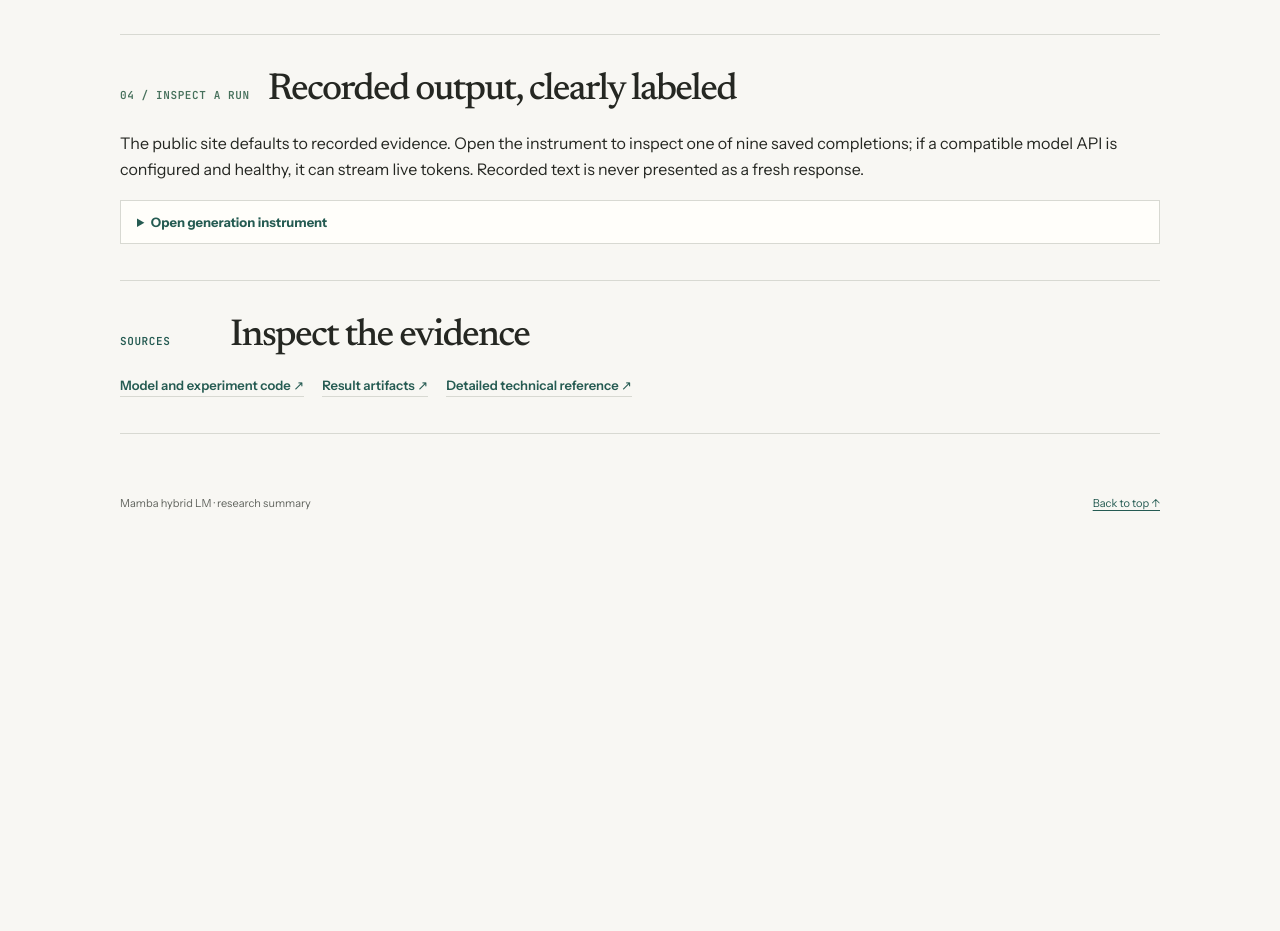
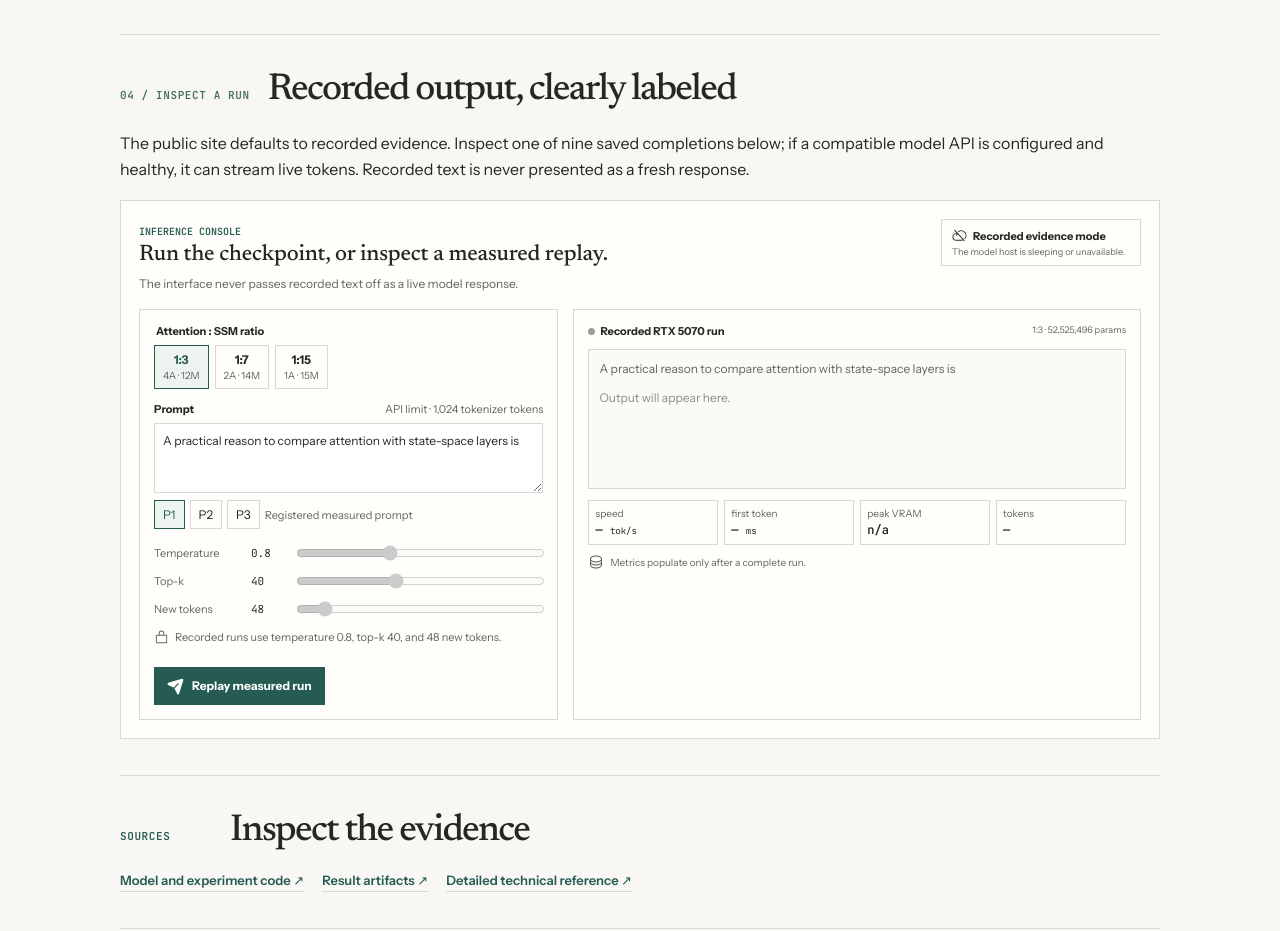
Before and after one commit to Karan-Anchan/mamba-hybrid-lm-showcase, a React (Vite) app: page / in a window 1280 px wide. Shown: the part 2301-3232 px from the top of the page. Before the commit the page ends 2843 px from the top, so only its background shows below. Built offline with nearby package versions, Linux system fonts and the light colour scheme; no server answers.

Commit message:
Show Mamba demo without disclosure

```diff
--- a/src/App.tsx
+++ b/src/App.tsx
@@ -156,8 +156,8 @@ function App() {
 
         <section className="section" id="demo" aria-labelledby="demo-title">
           <div className="section-head"><p className="eyebrow">04 / Inspect a run</p><h2 id="demo-title">Recorded output, clearly labeled</h2></div>
-          <p className="section-intro">The public site defaults to recorded evidence. Open the instrument to inspect one of nine saved completions; if a compatible model API is configured and healthy, it can stream live tokens. Recorded text is never presented as a fresh response.</p>
-          <details className="demo-details"><summary>Open generation instrument</summary><GenerationLab ratio={ratio} onRatioChange={setRatio} /></details>
+          <p className="section-intro">The public site defaults to recorded evidence. Inspect one of nine saved completions below; if a compatible model API is configured and healthy, it can stream live tokens. Recorded text is never presented as a fresh response.</p>
+          <div className="demo-panel"><GenerationLab ratio={ratio} onRatioChange={setRatio} /></div>
         </section>
 
         <section className="section source-section" id="sources" aria-labelledby="sources-title">
--- a/src/components/GenerationLab.tsx
+++ b/src/components/GenerationLab.tsx
@@ -153,7 +153,7 @@ export function GenerationLab({ ratio, onRatioChange }: {
       <div className="generation-heading">
         <div>
           <span className="section-kicker"><PaperPlaneTilt size={17} weight="fill" /> Inference console</span>
-          <h2>Run the checkpoint, or inspect a measured replay.</h2>
+          <h3>Run the checkpoint, or inspect a measured replay.</h3>
           <p>The interface never passes recorded text off as a live model response.</p>
         </div>
         <div className={`service-status ${status.className}`}>
--- a/src/styles.css
+++ b/src/styles.css
@@ -230,15 +230,12 @@ a:hover { color: #163f39; }
 .source-links > a:hover { border-bottom-color: var(--accent); }
 .compact-source { font-size: 12px; color: var(--muted); }
 
-.demo-details { margin-top: 18px; border: 1px solid var(--line); background: var(--surface); }
-.demo-details > summary { padding: 13px 16px; color: var(--accent); font-size: 13px; font-weight: 650; cursor: pointer; }
-.demo-details[open] > summary { border-bottom: 1px solid var(--line); }
-.demo-details > :not(summary) { margin: 18px; }
+.demo-panel { margin-top: 18px; padding: 18px; border: 1px solid var(--line); background: var(--surface); }
 
-/* The optional demo preserves its live/recorded behavior but stays subordinate to the results. */
+/* The recorded/live distinction remains visible alongside the generation controls. */
 .generation-shell { color: var(--ink); }
 .generation-heading { display: flex; justify-content: space-between; gap: 14px; align-items: flex-start; margin-bottom: 16px; }
-.generation-heading h2 { margin: 4px 0 5px; font: 500 1.4rem/1.15 var(--serif); }
+.generation-heading h3 { margin: 4px 0 5px; font: 500 1.4rem/1.15 var(--serif); }
 .generation-heading p { margin: 0; color: var(--muted); font-size: 12px; }
 .section-kicker { color: var(--accent); font: 600 10px/1.4 var(--mono); text-transform: uppercase; }
 .section-kicker svg { display: none; }
@@ -281,7 +278,7 @@ a:hover { color: #163f39; }
 .output-copy { min-height: 140px; max-height: 280px; overflow: auto; margin: 11px 0; padding: 10px; border: 1px solid var(--line); background: #fbfaf6; font-size: 12px; line-height: 1.55; white-space: pre-wrap; overflow-wrap: anywhere; }
 .prompt-copy { color: var(--muted); }
 .completion-copy { color: var(--ink); }
-.output-placeholder { color: #8a8e86; }
+.output-placeholder { display: block; margin-top: 10px; color: #8a8e86; }
 .metric-rack { display: grid; grid-template-columns: repeat(4, minmax(0, 1fr)); gap: 6px; }
 .metric-rack > div { padding: 6px; border: 1px solid var(--line); }
 .metric-rack svg { display: none; }
@@ -312,7 +309,7 @@ a:hover { color: #163f39; }
   .tool-list { grid-template-columns: 1fr; gap: 4px; }
   .generation-heading { flex-direction: column; }
   .service-status { width: 100%; }
-  .demo-details > :not(summary) { margin: 12px; }
+  .demo-panel { padding: 12px; }
 }
 
 @media (max-width: 450px) {
```
Also changed, not shown: 2 other files (tests, documents, lock files or other folders).
